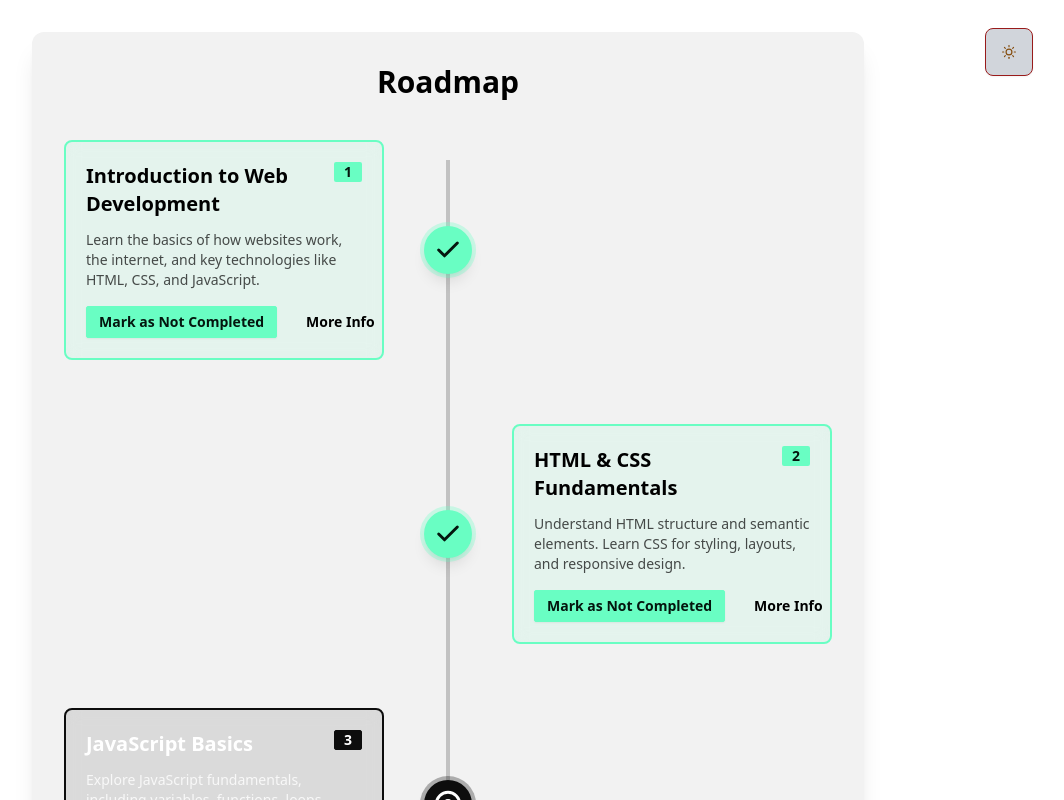
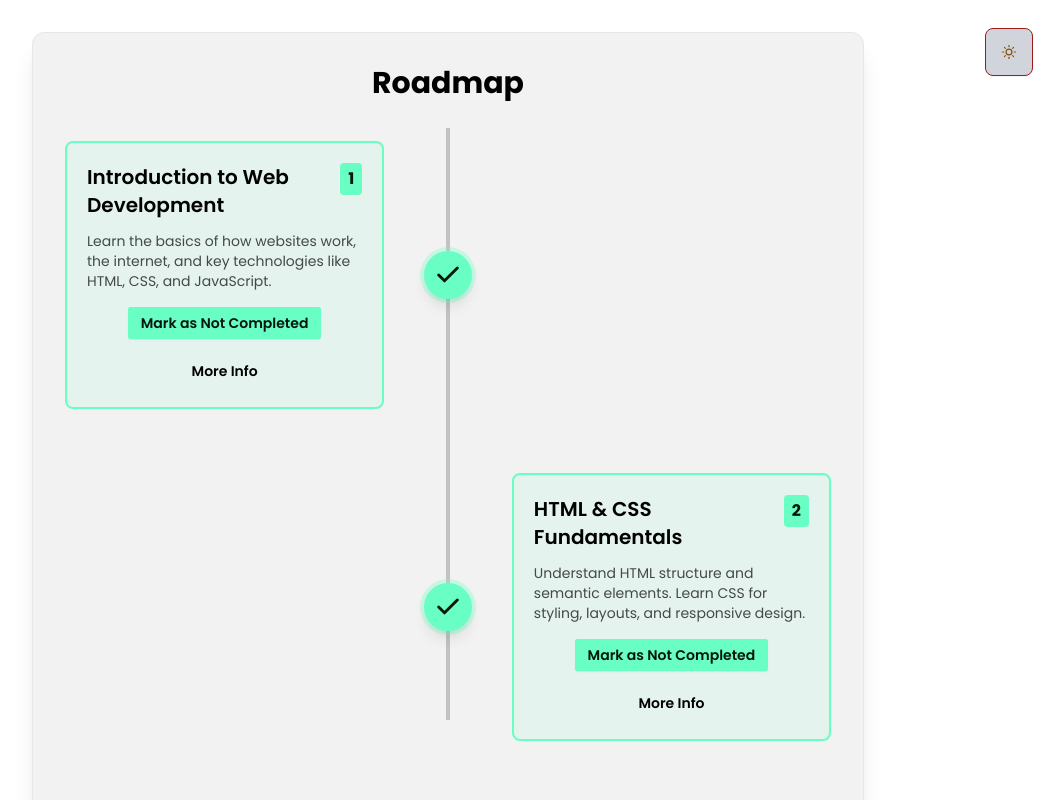
Before and after one commit to ashwinn-si/pathFinderSSN, a React (Create React App) app in the folder client/: page /roadmap in a window 1280 px wide. Shown: the top 800 px of the page, without its empty margins (192-1256 px from the left). Built offline with nearby package versions, Linux system fonts and the light colour scheme.

Commit message:
roadmap page static developement over separated page work over

```diff
--- a/client/src/App.js
+++ b/client/src/App.js
@@ -9,6 +9,7 @@ import SelectGoalPage from "./Pages/SelectGoalPage";
 import AssessmentPage from "./Pages/AssessmentPage";
 import UserKnowledgePage from "./Pages/UserKnowledgePage";
 import RoadMapPage from "./Pages/RoadMapPage";
+import RoadMapSeparatePage from "./Pages/RoadMapSeparatePage"
 
 function App() {
   return (
--- a/client/src/Pages/RoadMapPage.js
+++ b/client/src/Pages/RoadMapPage.js
@@ -1,42 +1,59 @@
-import { useState } from "react";
+import { useState, useEffect } from "react";
+import { useNavigate } from "react-router-dom";
+import RoadMapSeparatePage from "./RoadMapSeparatePage";
 
 function RoadMapPage() {
+    const [separatePageVisibleFlag, setSeparatePageVisibleFlag] = useState(false);
+    const [header, setHeader] = useState("")
+    const [description, setDescription] = useState("")
+    const [reasourcesLink, setReasourcesLink] = useState(null)
+
     const initialRoadmapData = [
       {
-            id: 1,
-            title: "Introduction to Web Development",
-            description: "Learn the basics of how websites work, the internet, and key technologies like HTML, CSS, and JavaScript.",
-            status: "completed"
+          "id": 1,
+          "title": "Introduction to Web Development",
+          "description": "Learn the basics of how websites work, the internet, and key technologies like HTML, CSS, and JavaScript.",
+          "status": "completed",
+          "links": [
+              {
+                  "topic": "Intro To Web",
+                  "link": "https://example.com/intro-to-web"
+              }
+          ]
       },
       {
-            id: 2,
-            title: "HTML & CSS Fundamentals",
-            description: "Understand HTML structure and semantic elements. Learn CSS for styling, layouts, and responsive design.",
-            status: "completed"
+          "id": 2,
+          "title": "HTML & CSS Fundamentals",
+          "description": "Understand HTML structure and semantic elements. Learn CSS for styling, layouts, and responsive design.",
+          "status": "completed",
+          "links": [
+              {
+                  "topic": "HTML Basics",
+                  "link": "https://example.com/html-basics"
               },
               {
-            id: 3,
-            title: "JavaScript Basics",
-            description: "Explore JavaScript fundamentals, including variables, functions, loops, DOM manipulation, and event handling.",
-            status: "current"
+                  "topic": "CSS Fundamentals",
+                  "link": "https://example.com/css-fundamentals"
+              }
+          ]
       },
       {
-            id: 4,
-            title: "Version Control & Git",
-            description: "Learn Git and GitHub for tracking changes, collaborating on projects, and handling repositories efficiently.",
-            status: "upcoming"
+          "id": 3,
+          "title": "JavaScript Basics",
+          "description": "Explore JavaScript fundamentals, including variables, functions, loops, DOM manipulation, and event handling.",
+          "status": "current",
+          "links": [
+              {
+                  "topic": "JavaScript Introduction",
+                  "link": "https://example.com/javascript-intro"
               },
               {
-            id: 5,
-            title: "Responsive Design & CSS Frameworks",
-            description: "Master media queries for mobile-friendly websites. Explore frameworks like Bootstrap and Tailwind CSS for faster development.",
-            status: "upcoming"
+                  "topic": "JavaScript DOM",
+                  "link": "https://example.com/javascript-dom"
               }
-
-    ];
-
-
-
+          ]
+      }
+  ]
 
   const [roadmapData, setRoadmapData] = useState(initialRoadmapData);
 
@@ -50,9 +67,35 @@ function RoadMapPage() {
     );
   };
 
+  useEffect(() => {
+    if (reasourcesLink && !separatePageVisibleFlag) {
+      setSeparatePageVisibleFlag(true);
+    }
+  }, [reasourcesLink]); // Ensure correct spelling
+
+  const handleMoreInfoClick = (index) => {
+    setHeader(initialRoadmapData[index].title);
+    setDescription(initialRoadmapData[index].description);
+    setReasourcesLink(initialRoadmapData[index].links); // Ensure correct spelling
+    console.log("hello");
+  };
+
+  const handleBack = () =>{
+    setSeparatePageVisibleFlag(false);
+  }
+
   return (
-    <div className="w-full max-w-4xl mx-auto p-8">
-      <div className="bg-base-200 rounded-xl p-8 shadow-xl relative">
+    <>
+    {
+      separatePageVisibleFlag ?
+      <div className="relative">
+      <button className="btn  btn-primary-outline  absolute top-2 left-5 z-[11] border border-solid border-1" onClick={handleBack} >
+                      Back
+                      </button>
+        <RoadMapSeparatePage header = {header} description={description} reasourcesLink={reasourcesLink}/>
+      </div> :
+      <div className="w-full max-w-4xl mx-auto p-8 custom-FontFamily ">
+      <div className="bg-base-200 rounded-xl p-8 shadow-xl  border">
         <div className="mb-10 text-center">
           <h1 className="text-3xl font-bold text-base-content mb-2">Roadmap</h1>
         </div>
@@ -79,7 +122,7 @@ function RoadMapPage() {
                       }`}>
                         {item.title}
                       </h3>
-                      <span className={`badge ${
+                      <span className={` rounded  px-2 py-1 text-center ${
                         item.status === "completed" ? "badge-success text-success-content font-bold" :
                         item.status === "current" ? "badge-primary text-primary-content font-bold" :
                         "badge-ghost"
@@ -96,7 +139,7 @@ function RoadMapPage() {
                     </p>
 
                     {/* Action Buttons */}
-                    <div className="flex gap-4 flex-col lg:flex-row">
+                    <div className="flex gap-4 flex-col lg:flex-row flex-wrap justify-center items-center">
                       <button
                         onClick={() => updateStatus(item.id)}
                         className={`btn btn-sm ${
@@ -111,7 +154,7 @@ function RoadMapPage() {
                       <button className={`btn btn-sm btn-ghost ${
                         item.status === "current" ? "text-primary-content" :
                         "text-base-content"
-                      }`}>
+                      }`} onClick={(()=>handleMoreInfoClick(index))}>
                         More Info
                       </button>
                     </div>
@@ -148,6 +191,9 @@ function RoadMapPage() {
         </div>
       </div>
       </div>
+    }
+    </>
+
   );
 }
 
--- /dev/null
+++ b/client/src/Pages/RoadMapSeparatePage.js
@@ -0,0 +1,37 @@
+import { GoArrowRight } from "react-icons/go";
+
+function RoadMapSeparatePage({header, description, reasourcesLink}){
+    return (
+        <div className="w-full max-w-4xl mx-auto p-8 custom-FontFamily">
+            <div className="bg-base-200 rounded-xl p-8 shadow-xl relative border">
+                <div className="mb-10 text-center">
+                    <h1 className="text-3xl font-bold text-base-content mb-2">{header}</h1>
+                </div>
+
+                <div className = "mb-3">
+                    <p>
+                    {description}
+                    </p>
+                </div>
+
+                <div className=" text-left">
+                    <h1 className="text-xl font-bold text-base-content mb-2">Links</h1>
+                </div>
+                <div  className="flex items-center gap-2 w-full flex-col"  >
+                {
+                    reasourcesLink.map((item,index) => (
+                        <div  className="flex items-center gap-2 w-full">
+                            <GoArrowRight className="text-primary min-w-[16px] md:min-w-[20px]" />
+                            <p className="text-sm md:text-base lg:text-lg  cursor-pointer w-full text-left font-[600]">
+                            <span className="font-[700] text-secondary">{item.topic} - </span> {item.link}
+                            </p>
+                        </div>
+                    ))
+                }
+
+                </div>
+            </div>
+        </div>
+    )
+}
+export default RoadMapSeparatePage;
```
Lines whose indentation alone changed are shown as unchanged.
